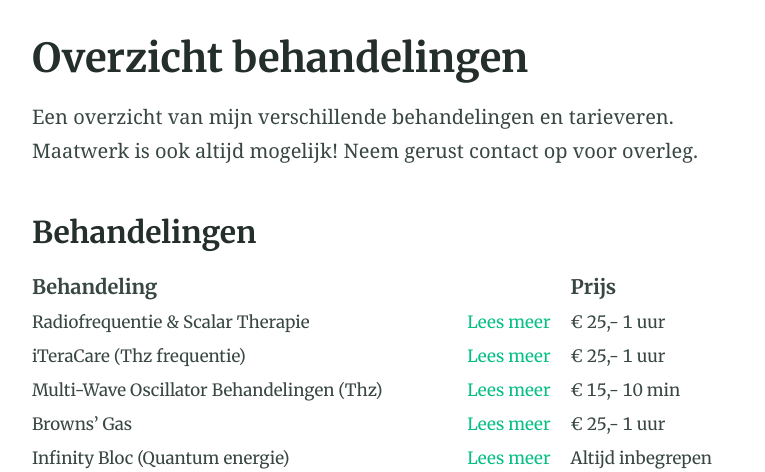
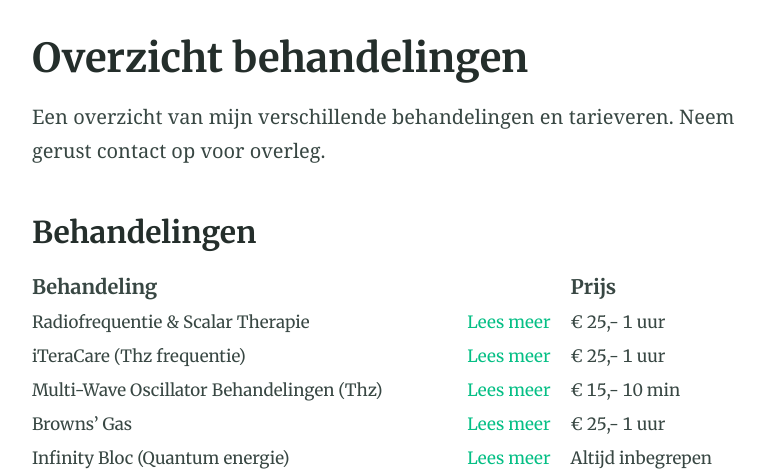
Before and after one commit to dokteranders/dokteranders.com, a Jekyll site: the page built from behandelingen.md, in a window 1280 px wide and 900 px high, cut to the strip 428-900 px from the top of the window. Shown: the whole strip, without its empty margins (251-1016 px from the left). Built offline with Jekyll 4.4.1, drawn with Linux system fonts in a browser that asks for light colours.

Commit message:
Update behandelingen.md

```diff
--- a/behandelingen.md
+++ b/behandelingen.md
@@ -4,7 +4,7 @@ feature_image: "https://picsum.photos/2560/600?image=894"
 aside: false
 ---
 
-Een overzicht van mijn verschillende behandelingen en tarieveren. Maatwerk is ook altijd mogelijk! Neem gerust contact op voor overleg.
+Een overzicht van mijn verschillende behandelingen en tarieveren. Neem gerust contact op voor overleg.
 
 ### Behandelingen
 
```
